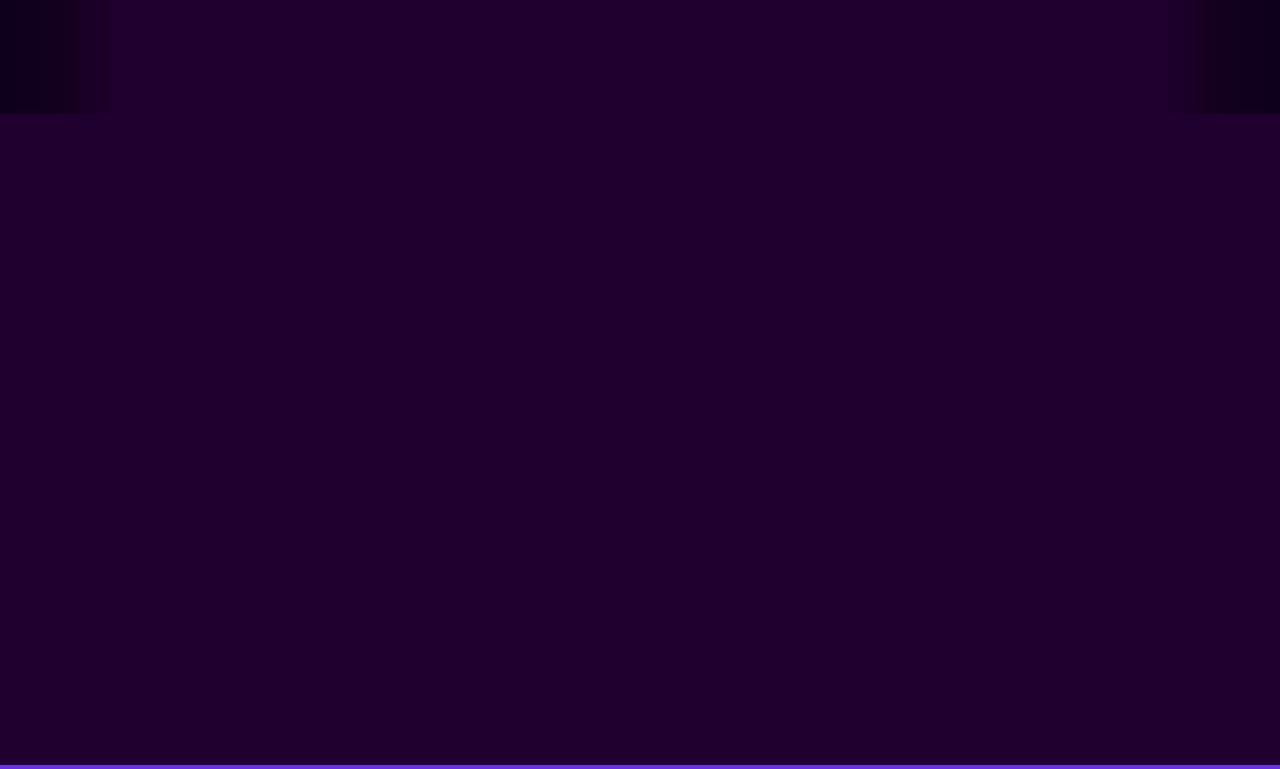
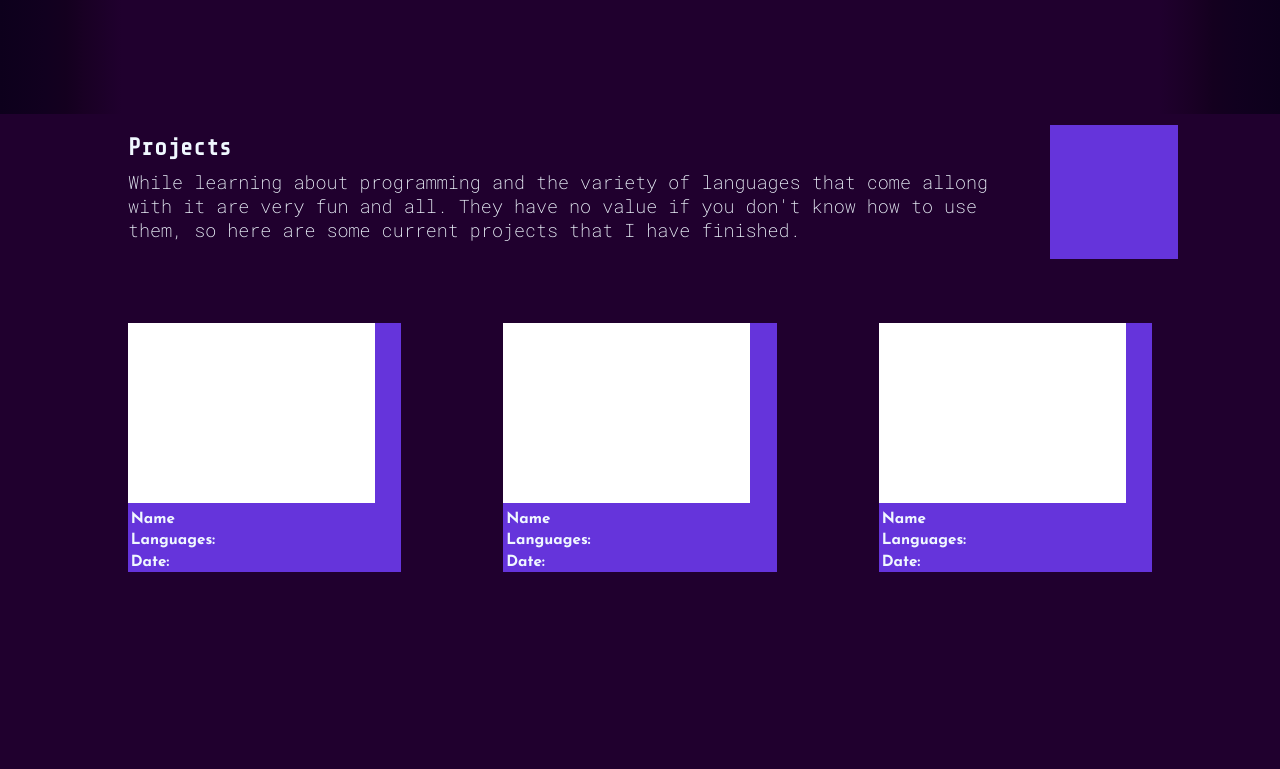
Before and after one commit to ArieKh33/portfolio-2024-feb, a plain HTML site: page index.html in a window 1280 px wide. Shown: the part 686-1455 px from the top of the page. Drawn offline with nearby package versions, Linux system fonts and the light colour scheme.

Commit message:
dadasdas

```diff
--- a/appearance.css
+++ b/appearance.css
@@ -119,6 +119,11 @@ header {
     font-size: 2.4vw;
 }
 
+#language_explained {
+    box-shadow: 1px 1px #6534db;
+    }
+
+
 .background_language_text {
 background: rgb(173,41,234);
 background: linear-gradient(180deg, rgba(173,41,234,1) 0%, rgba(173,41,234,1) 49%, rgba(101,52,219,1) 100%);
@@ -127,6 +132,20 @@ background: linear-gradient(180deg, rgba(173,41,234,1) 0%, rgba(173,41,234,1) 49
 .language-logo {
 background: linear-gradient(180deg, rgba(173,41,234,1) 0%, rgba(173,41,234,1) 49%, rgba(101,52,219,1) 100%);
 }
+
+
+.picture-side, .box-text {
+    background-color:#6534db;
+}
+
+.box-template {
+    background-color: white;
+}
+
+.project-box h5 {
+    font-size: 1.2vw;
+}
+
 
 footer {
     background: rgb(173,41,234);
--- a/index.html
+++ b/index.html
@@ -67,6 +67,69 @@
         </div>
     </div>
 
+    <div id="projects-explained" class="flex side-padding">
+        <div>
+            <div class="introduction-text">
+                <h3>Projects</h3>
+                <p class="introduction-text">While learning about programming and the variety of languages that come allong with it are very fun and all. They have no value if you don't know how to use them, so here are some current projects that I have finished. </p>
+            </div>
+        </div>
+        <div class="picture">
+            <div class="middle-bar ownpicture"></div>
+        </div>
+    </div>
+
+    <div id="project-boxes" class="flex side-padding">
+
+    <div class="project-box">
+
+        <div class="flex">
+            <div class="box-template"></div>
+            <div class="picture-side"></div>
+        </div>
+
+        <div class="box-text">
+            <h5>Name</h5>
+            <h5>Languages:</h5>
+            <h5>Date:</h5>
+        </div>
+
+    </div>
+
+    <div class="project-box">
+
+        <div class="flex">
+            <div class="box-template"></div>
+            <div class="picture-side"></div>
+        </div>
+
+        <div class="box-text">
+            <h5>Name</h5>
+            <h5>Languages:</h5>
+            <h5>Date:</h5>
+        </div>
+
+    </div>
+
+    <div class="project-box">
+
+        <div class="flex">
+            <div class="box-template"></div>
+            <div class="picture-side"></div>
+        </div>
+
+        <div class="box-text">
+            <h5>Name</h5>
+            <h5> Languages:</h5>
+            <h5>Date:</h5>
+        </div>
+
+    </div>
+
+    </div>
+
+
+
         <footer class="flex ">
             <div class="align-center flex title-contact">
                 <img src="contact-logo.svg" alt="">
--- a/layout.css
+++ b/layout.css
@@ -69,7 +69,6 @@ header {
 
  .language_explained_text {
     justify-content: space-between;
-
 }
 
 .language_explained_text {
@@ -106,6 +105,44 @@ header {
     width: 100%;
 }
 
+#projects-explained {
+    margin-top: 10%;
+}
+
+#project-boxes {
+    margin-top: 5%;
+    justify-content: space-between;
+}
+
+.project-box {
+    width: 33%;
+}
+
+.project-box:nth-child(2) {
+    margin: 0% 10% 0%;
+}
+
+.box-template {
+    width: 20vw;
+    height: 14vw;
+}
+
+.picture-side {
+    width: 10%;
+}
+
+.box-text h5 {
+    padding: 1% 1% 1%;
+}
+
+.box-text h5:nth-child(1) {
+    padding: 3% 1% 1%;
+}
+
+
+
+
+
 footer {
     padding: 1% 10% 1%;
     margin-top: 60%;
```
